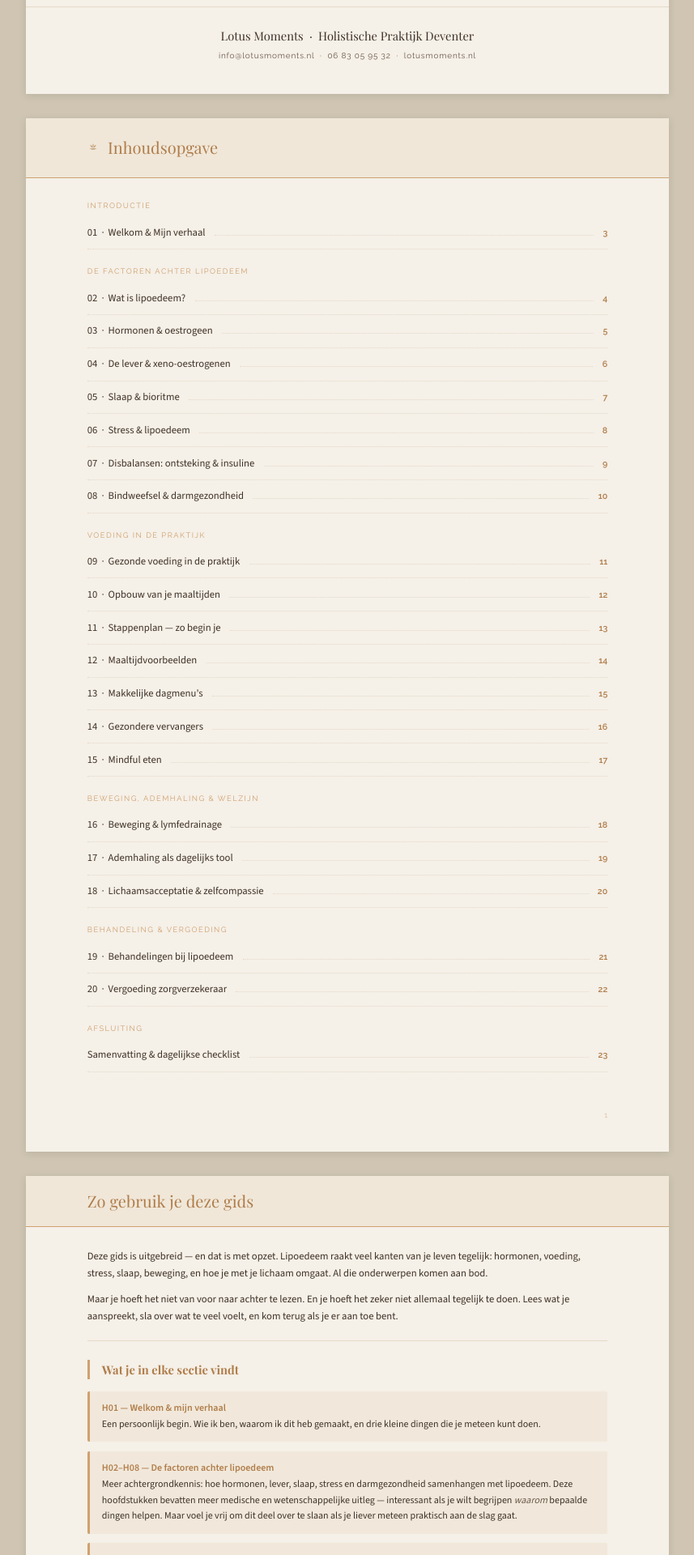
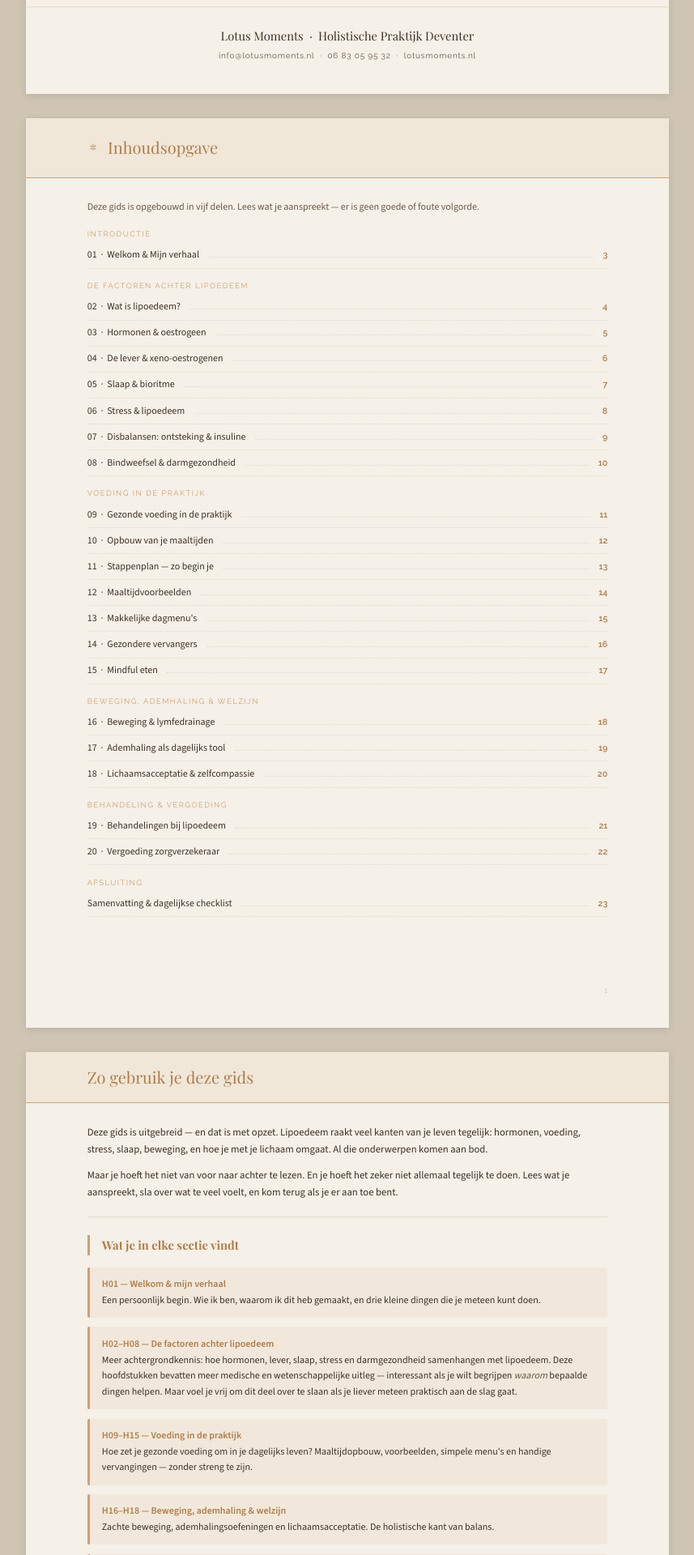
Before and after one commit to LotusMoments/website, a Jekyll site: the page voedingsprotocol-lipoedeem.html, which Jekyll copies as it is, in a window 1280 px wide. Shown: the part 1037-2957 px from the top of the page at 81% size, without its empty margins (211-1068 px from the left). Built offline with Jekyll 4.4.1, drawn with Linux system fonts in a browser that asks for light colours; some web fonts are replaced.

Commit message:
Ebook: inhoudsopgave compacter, print-CSS toegevoegd voor correcte PDF-paginering

```diff
--- a/voedingsprotocol-lipoedeem.html
+++ b/voedingsprotocol-lipoedeem.html
@@ -197,13 +197,13 @@ em { color: var(--muted); font-style: italic; }
   justify-content: space-between;
   align-items: baseline;
   gap: 3mm;
-  padding: 2.5mm 0;
+  padding: 1.5mm 0;
   border-bottom: 1px dotted var(--neutral-s);
 }
-.toc-title { font-size: 9.5pt; color: var(--text); }
+.toc-title { font-size: 9pt; color: var(--text); }
 .toc-dots { flex: 1; border-bottom: 1px dotted var(--neutral-s); margin-bottom: 1px; }
 .toc-page { font-family: 'Raleway', sans-serif; font-size: 8pt; color: var(--accent-dk); font-weight: 600; flex-shrink: 0; }
-.toc-section { font-family: 'Raleway', sans-serif; font-size: 7pt; color: var(--accent); letter-spacing: 1.5px; text-transform: uppercase; margin: 5mm 0 1.5mm; }
+.toc-section { font-family: 'Raleway', sans-serif; font-size: 7pt; color: var(--accent); letter-spacing: 1.5px; text-transform: uppercase; margin: 3.5mm 0 0.8mm; }
 
 /* ─── PAGE BAND ─── */
 .band {
@@ -393,6 +393,7 @@ blockquote {
 
 /* ─── PRINT ─── */
 @media print {
+  @page { size: A4; margin: 0; }
   body { background: white; }
   .page { margin: 0; box-shadow: none; page-break-after: always; }
 }
@@ -439,6 +440,8 @@ blockquote {
 ════════════════════════════════════════════ -->
 <div class="page">
   <div class="band"><span class="band-icon"><svg viewBox="0 0 128 128" xmlns="http://www.w3.org/2000/svg" width="14" height="14" fill="var(--dark)" style="flex-shrink:0;opacity:0.7"><path d="M64 20c-8 16-8 28 0 36 8-8 8-20 0-36z"/><path d="M32 34c0 18 8 28 32 34-6-16-16-26-32-34z"/><path d="M96 34c-16 8-26 18-32 34 24-6 32-16 32-34z"/><path d="M22 72c18 6 36 6 84 0-32 24-52 24-84 0z"/></svg></span><h2>Inhoudsopgave</h2></div>
+
+  <p style="font-size:9pt;color:var(--muted);margin-bottom:4mm">Deze gids is opgebouwd in vijf delen. Lees wat je aanspreekt — er is geen goede of foute volgorde.</p>
 
   <div class="toc-section">Introductie</div>
   <div class="toc-item"><span class="toc-title">01 &nbsp;·&nbsp; Welkom &amp; Mijn verhaal</span><span class="toc-dots"></span><span class="toc-page">3</span></div>
--- a/zachte-gids-lipoedeem.html
+++ b/zachte-gids-lipoedeem.html
@@ -252,6 +252,11 @@ a { color: var(--accent-dk); }
   color: var(--muted);
   letter-spacing: 0.5px;
   margin-top: 1mm;
+}
+@media print {
+  @page { size: A4; margin: 0; }
+  body { background: white; }
+  .page { margin: 0; box-shadow: none; page-break-after: always; }
 }
 </style>
 </head>
```
